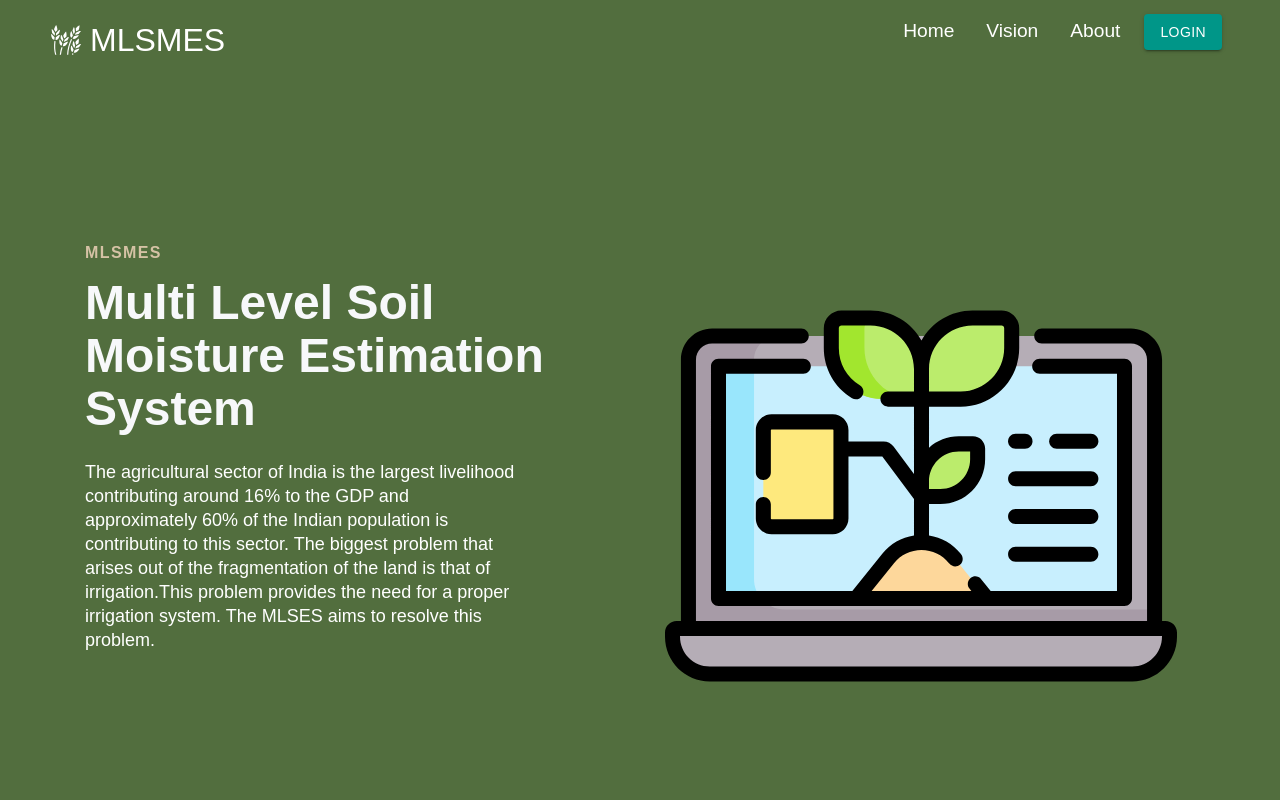
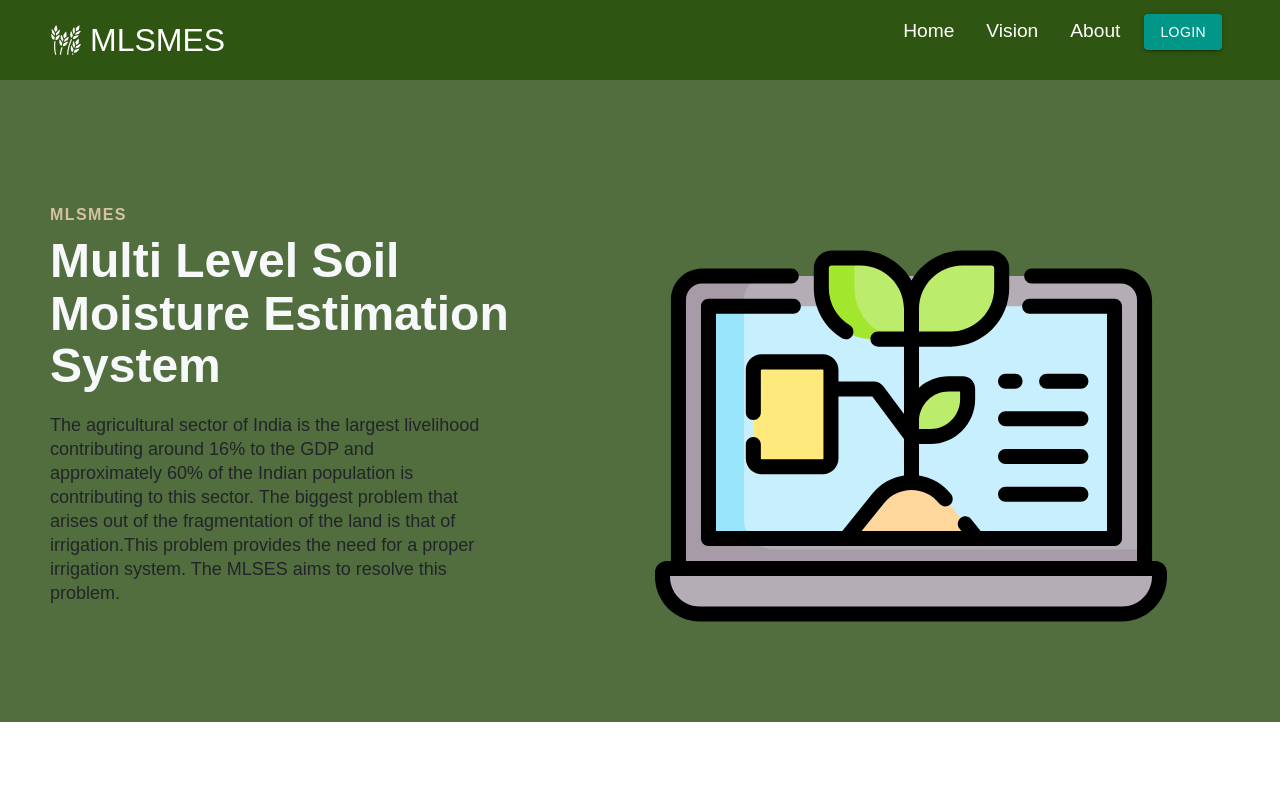
Before and after one commit to kartiksachdeva3/MLSES-FYP-Front, a React (Create React App) app: page / in a window 1280 px wide. Shown: the top 800 px of the page. Built offline with nearby package versions, Linux system fonts and the light colour scheme.

Commit message:
minor fixes.

```diff
--- a/src/components/ContentContainer/Fields.js
+++ b/src/components/ContentContainer/Fields.js
@@ -20,7 +20,7 @@ const useStyles = makeStyles((theme) => ({
   root: {
     maxWidth: 345,
     padding: "20px 20px",
-    background: "#BFCEC2",
+    background: "#0cedc8",
   },
   media: {
     height: 0,
@@ -82,7 +82,7 @@ const FieldsCardlay = ({ data }) => {
           <li> Network_Strength : {data.net}</li>
         </Typography>
       </CardContent>
-      <CardActions disableSpacing>
+      {/* <CardActions disableSpacing>
         <IconButton aria-label="add to favorites">
           <FavoriteIcon />
         </IconButton>
@@ -102,7 +102,7 @@ const FieldsCardlay = ({ data }) => {
       </CardActions>
       <Collapse in={expanded} timeout="auto" unmountOnExit>
         <CardContent></CardContent>
-      </Collapse>
+      </Collapse> */}
     </Card>
   );
 };
--- a/src/components/ContentContainer/Sensors.js
+++ b/src/components/ContentContainer/Sensors.js
@@ -20,7 +20,7 @@ const useStyles = makeStyles((theme) => ({
   root: {
     maxWidth: 345,
     padding: "20px 20px",
-    background: "#BFCEC2",
+    background: "#0cedc8",
   },
   media: {
     height: 0,
@@ -82,7 +82,7 @@ const SensorCardlay = ({ data }) => {
           <li> Level 3 : {data.mlevel3}</li>
         </Typography>
       </CardContent>
-      <CardActions disableSpacing>
+      {/* <CardActions disableSpacing>
         <IconButton aria-label="add to favorites">
           <FavoriteIcon />
         </IconButton>
@@ -102,7 +102,7 @@ const SensorCardlay = ({ data }) => {
       </CardActions>
       <Collapse in={expanded} timeout="auto" unmountOnExit>
         <CardContent></CardContent>
-      </Collapse>
+      </Collapse> */}
     </Card>
   );
 };
--- a/src/components/Skeleton/AppMenu.module.css
+++ b/src/components/Skeleton/AppMenu.module.css
@@ -76,14 +76,14 @@
 .sensorCards {
   padding: 5px 5px;
   margin: 5px 5px;
-  position: absolute;
+  position: center;
   top: 0; left: 0; right: 0; bottom: 0;
-  z-index: 0;
+  z-index: 1;
 }
 .fieldsCards {
   padding: 5px 5px;
   margin: 5px 5px;
-  position: absolute;
+  position: center;
   left: 0; right: 0; bottom: 0;
   z-index: 1;
 }
@@ -92,66 +92,5 @@
     position: relative;
   }
 
-  .navMenu {
-    display: flex;
-    flex-direction: column;
-    width: 100%;
-    height: 90vh;
-    position: absolute;
-    top: 80px;
-    left: -100%;
-    opacity: 1;
-    transition: all 0.5s ease;
-  }
 
-  .navMenu:active {
-    background: #1c2237;
-    left: 0;
-    opacity: 1;
-    transition: all 0.6s ease;
-    z-index: 1;
-  }
-
-  .navItem:hover {
-    color: #f00946;
-    transform: scale(1.2);
-    transition: all 0.3s ease;
-  }
-
-  .navItem {
-    text-align: center;
-    padding: 2rem;
-    display: table;
-    width: 100%;
-  }
-
-  .navbarLogo {
-    position: absolute;
-    top: 0;
-    left: 0;
-    transform: translate(25%, 50%);
-  }
-
-  .menuIcon {
-    display: block;
-    position: absolute;
-    top: 0;
-    right: 0;
-    transform: translate(-100%, 60%);
-    font-size: 1.8rem;
-    cursor: pointer;
-  }
-
-  .faTimes {
-    color: #fff;
-    font-size: 2rem;
-  }
-
-  .navBtn {
-    display: flex;
-    justify-content: center;
-    align-items: center;
-    width: 100%;
-    height: 120px;
-  }
 }
--- a/src/pages/Auth/SignIn.js
+++ b/src/pages/Auth/SignIn.js
@@ -53,7 +53,7 @@ export default class SignIn extends Component {
             type="password"
           />
 
-          <Button type="submit" color="primary" className="form__custom-button">
+          <Button type="submit" color="primary" className={style.formcustomButton}>
             Log in
           </Button>
         </form>
--- a/src/pages/Auth/SignIn.module.css
+++ b/src/pages/Auth/SignIn.module.css
@@ -4,7 +4,7 @@
 }
 
 body {
-  background: #637d63;
+  background: white;
 }
 
 .App {
@@ -22,6 +22,6 @@ body {
   margin-top: 30px;
 }
 
-.form .form__custom-button {
+.form .formcustomButton {
   margin-top: 50px;
 }
--- a/src/pages/Home/HeroSection.js
+++ b/src/pages/Home/HeroSection.js
@@ -1,5 +1,6 @@
+
 import React from "react";
-import "./HeroSection.css";
+import style from "./HeroSection.module.css";
 
 function HeroSection({
   lightBg,
@@ -14,39 +15,40 @@ function HeroSection({
 }) {
   return (
     <>
+      <div className = {lightBg ? style.lightBg : style.darkBg}>
       <div
-        className={lightBg ? "home__hero-section" : "home__hero-section darkBg"}
-      >
-        <div className="container">
+        className={style.homeheroSection}>
+
+        <div className={style.container}>
+
           <div
-            className="row home__hero-row"
+            className={`${style.row}  ${style.homeheroRow}`}
             style={{
               display: "flex",
               flexDirection: imgStart === "start" ? "row-reverse" : "row",
             }}
           >
-            <div className="col">
-              <div className="home__hero-text-wrapper">
-                <div className="top-line">{topLine}</div>
-                <h1 className={lightText ? "heading" : "heading dark"}>
+            <div className={style.col}>
+              <div className={style.homeheroTextwrapper}>
+                <div className={style.topLine}>{topLine}</div>
+                <h1 className={lightText ?`${style.heading} ${style.dark} ` : style.heading}>
                   {headline}
                 </h1>
                 <p
                   className={
                     lightTextDesc
-                      ? "home__hero-subtitle"
-                      : "home__hero-subtitle dark"
-                  }
+                      ? `${style.homeheroSubtitle} ${style.dark}` : style.homeheroSubtitle}
                 >
                   {description}
                 </p>
               </div>
             </div>
-            <div className="col">
-              <div className="home__hero-img-wrapper">
-                <img src={img} alt={alt} className="home__hero-img" />
+            <div className={style.col}>
+              <div className={style.homeheroImgwrapper}>
+                <img src={img} alt={alt} className={style.homeheroImg} />
               </div>
             </div>
+          </div>
           </div>
         </div>
       </div>
--- a/src/pages/Home/HeroSection.css
+++ b/src/pages/Home/HeroSection.module.css
@@ -1,48 +1,47 @@
-.home__hero-section {
-    color: #fff;
-    padding: 160px 0;
+.homeheroSection {
+    padding: 100px 20px 10px 10px;
   }
 
-  .home__hero-row {
+  .homeheroRow {
     align-items: center;
   }
 
   .row {
     display: flex;
-    margin-right: -15px;
-    margin-bottom: -15px;
-    margin-left: -15px;
+    margin-right: 10px;
+    margin-bottom: 10px;
+    margin-left: 10px;
     flex-wrap: wrap;
-    align-content: stretch;
+    align-content: center;
   }
 
   .col {
-    margin-bottom: 15px;
-    padding-right: 15px;
-    padding-left: 15px;
-    flex: 1;
+    margin-bottom: 10px;
+    padding-right: 10px;
+    padding-left: 10px;
     max-width: 50%;
     flex-basis: 50%;
   }
 
-  .home__hero-text-wrapper {
-    max-width: 540px;
+  .homeheroTextwrapper {
+    max-width: 500px;
     padding-top: 0;
-    padding-bottom: 60px;
+    padding-bottom: 30px;
+    padding-left: 20px;
   }
 
-  .top-line {
+  .topLine {
     color: #D5C2A5;
     font-size: 16px;
     line-height: 16px;
     font-weight: 700;
     letter-spacing: 1.4px;
     text-transform: uppercase;
-    margin-bottom: 16px;
+    margin-bottom: 12px;
   }
 
   .heading {
-    margin-bottom: 24px;
+    margin-bottom: 20px;
     font-size: 48px;
     line-height: 1.1;
     font-weight: 600;
@@ -53,22 +52,26 @@
     color: #526E3E;
   }
 
+  .lightBg{
+    background-color: white;
+  }
+
   .darkBg {
     background-color: #526E3E;
   }
 
-  .home__hero-subtitle {
+  .homeheroSubtitle {
     max-width: 440px;
-    margin-bottom: 35px;
+    margin-bottom: 30px;
     font-size: 18px;
     line-height: 24px;
   }
 
-  .home__hero-img-wrapper {
+  .homeheroImgwrapper {
     max-width: 555px;
   }
 
-  .home__hero-img {
+  .homeheroImg {
     max-width: 95%;
     margin-top: 0;
     margin-right: 0;
@@ -85,13 +88,13 @@
 
   @media screen and (max-width: 991px) {
     .container {
-      padding-right: 30px;
-      padding-left: 30px;
+      padding-right: 70px;
+      padding-left: 70px;
     }
   }
 
   @media screen and (max-width: 768px) {
-    .home__hero-text-wrapper {
+    .homeheroTextwrapper {
       padding-bottom: 65px;
     }
 
--- a/src/pages/Home/Navbar.module.css
+++ b/src/pages/Home/Navbar.module.css
@@ -1,5 +1,5 @@
 .navbar {
-  background: #526e3e;
+  background: #2e5512;
   height: 80px;
   display: flex;
   justify-content: center;
@@ -55,7 +55,7 @@
 }
 
 .navItem:hover {
-  border-bottom: 2px solid #d5c2a5;
+  border-bottom: 2px solid #f00946;
 }
 
 .navLinks {
@@ -85,7 +85,7 @@
   color: white;
 }
 @media screen and (max-width: 960px) {
-  .NavbarItems {
+  .navbarItems {
     position: relative;
   }
 
--- a/src/pages/Home/pages/HomePage/Data.js
+++ b/src/pages/Home/pages/HomePage/Data.js
@@ -1,7 +1,7 @@
 export const homeObjOne = {
   lightBg: false,
-  lightText: true,
-  lightTextDesc: true,
+  lightText: false,
+  lightTextDesc: false,
   topLine: "MLSMES",
   headline: "Multi Level Soil Moisture Estimation System",
   description:
@@ -13,8 +13,8 @@ export const homeObjOne = {
 
 export const homeObjTwo = {
   lightBg: true,
-  lightText: false,
-  lightTextDesc: false,
+  lightText: true,
+  lightTextDesc: true,
   topLine: "Vision",
   headline: "Advancement in the agriculture sector",
   description:
@@ -26,8 +26,8 @@ export const homeObjTwo = {
 
 export const homeObjThree = {
   lightBg: false,
-  lightText: true,
-  lightTextDesc: true,
+  lightText: false,
+  lightTextDesc: false,
   topLine: "About",
   headline: "MLSMES- Advance agriculture related product",
   description:
```
Also changed, not shown: src/components/Skeleton/AppMenu.js (+12 -38 lines), src/pages/Home/Buttons.js (renamed from src/pages/Home/Button.js, +6 -5 lines), src/pages/Home/Navbar.js (+21 -8 lines), 1 other file (tests, documents, lock files or other folders).
